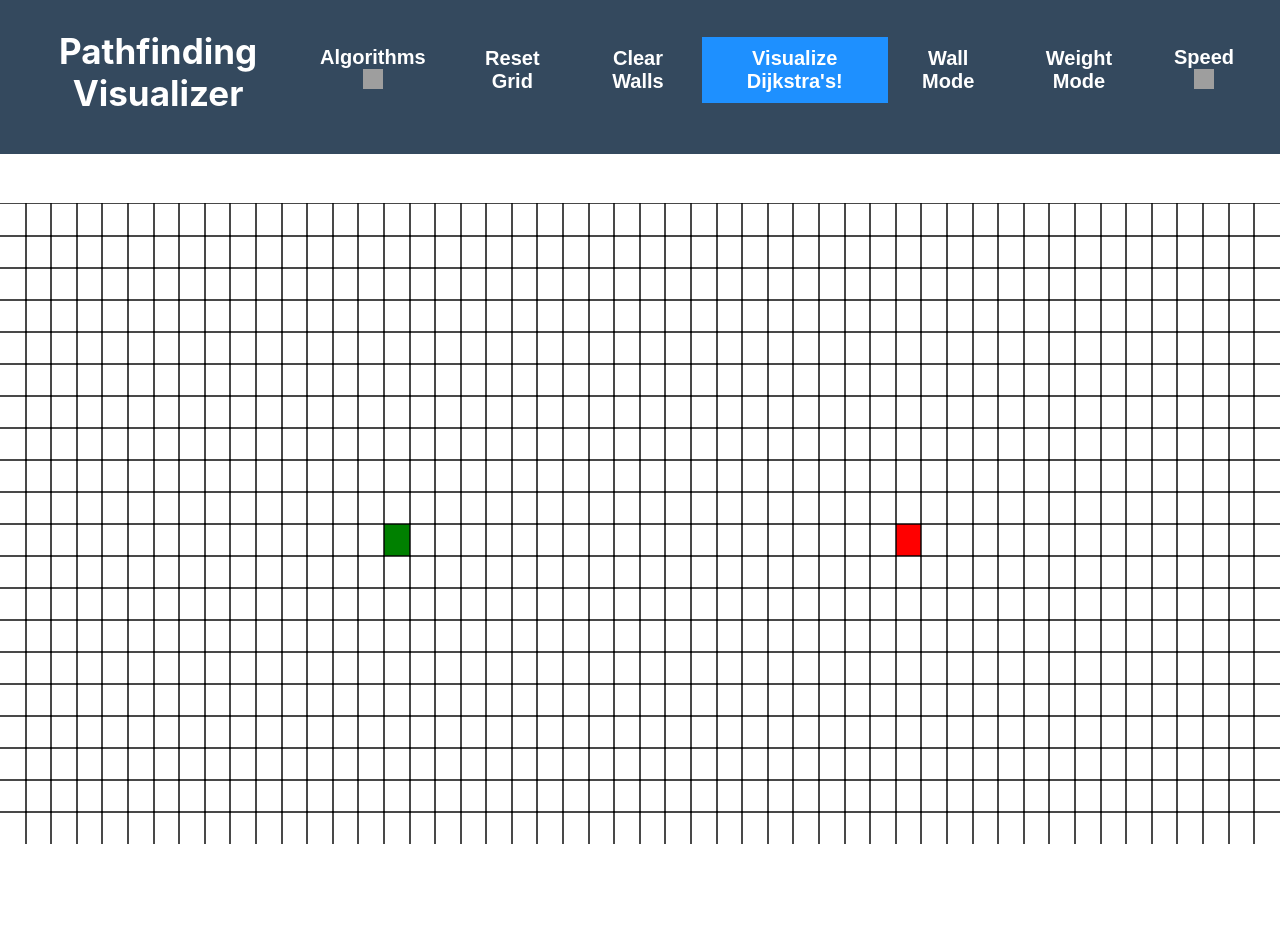
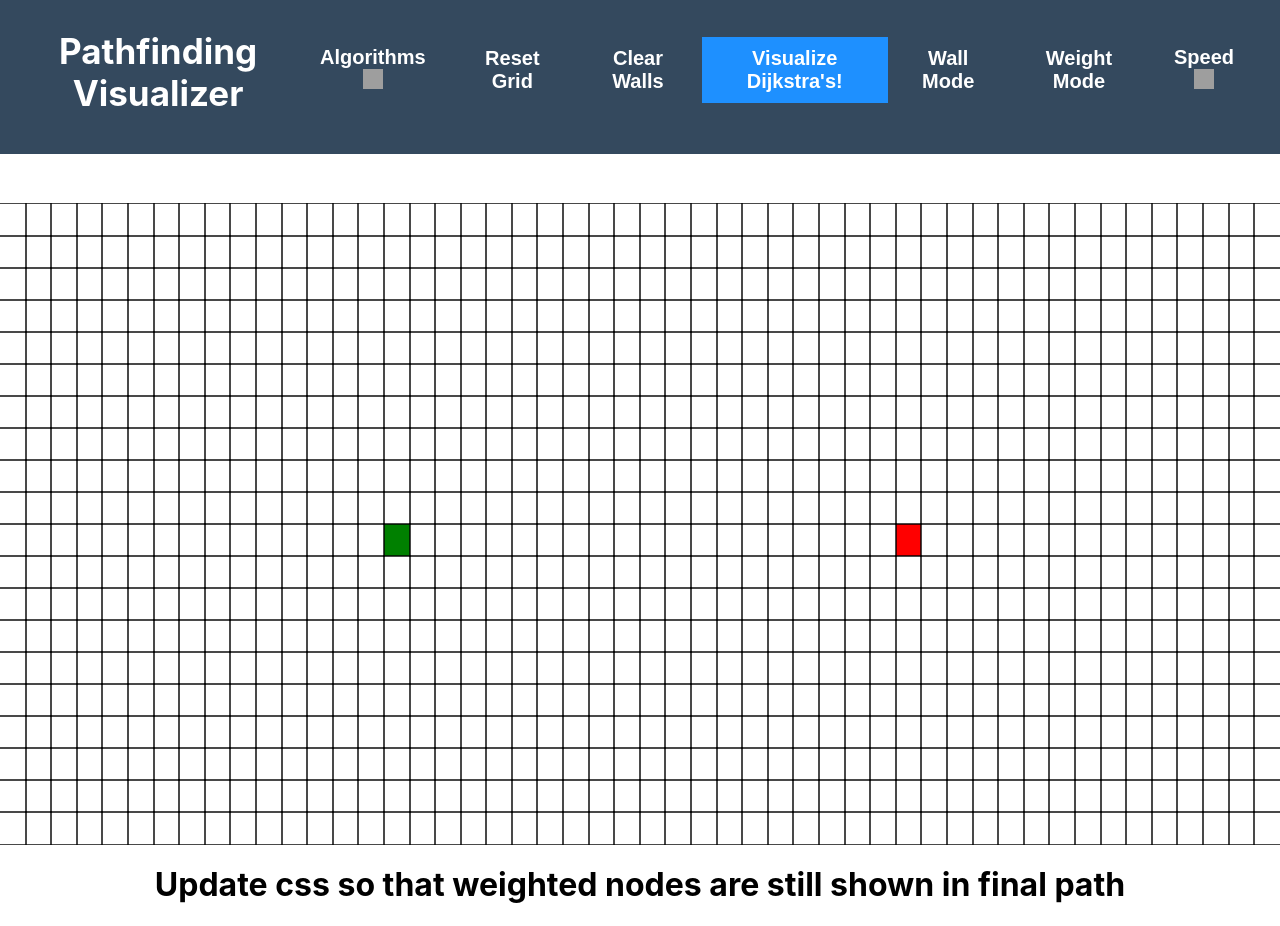
Before and after one commit to ChristopherChau/PathFindingVisualizer, a React (Create React App) app: page / in a window 1280 px wide. Before the commit the page ends 844 px from the top, so only its background shows below. Built offline with nearby package versions, Linux system fonts and the light colour scheme; grey boxes are pictures that could not be loaded.

Commit message:
Creating aStar algorithm and putting reminders

```diff
--- a/src/PathFindingVisualizer/PathFindingVisualizer.jsx
+++ b/src/PathFindingVisualizer/PathFindingVisualizer.jsx
@@ -358,6 +358,7 @@ export default class PathFindingVisualizer extends Component {
             </tbody>
           </table>
         </div>
+        <h1>Update css so that weighted nodes are still shown in final path</h1>
       </>
     );
   }
```
Also changed, not shown: src/algorithms/greedy/aStar.js (+8 -0 lines), src/algorithms/greedy/dijkstras.js (+0 -28 lines).
